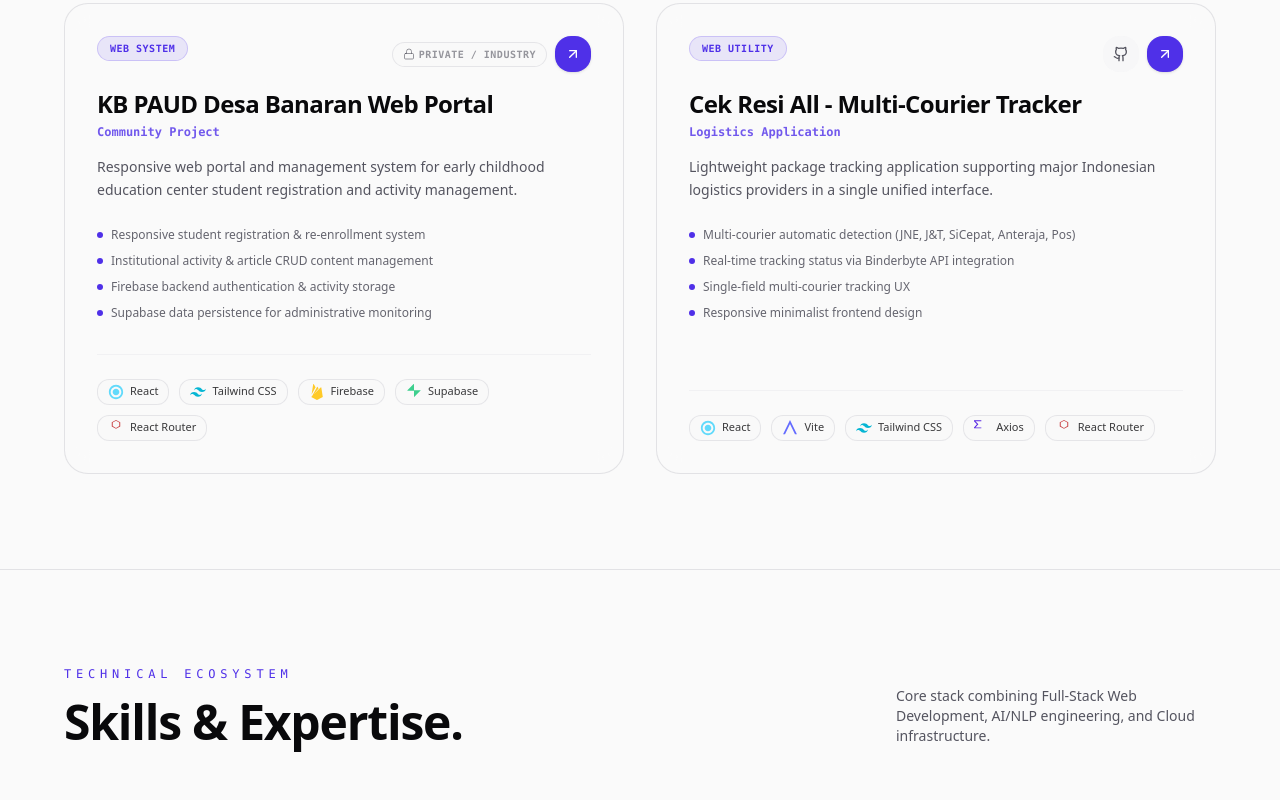
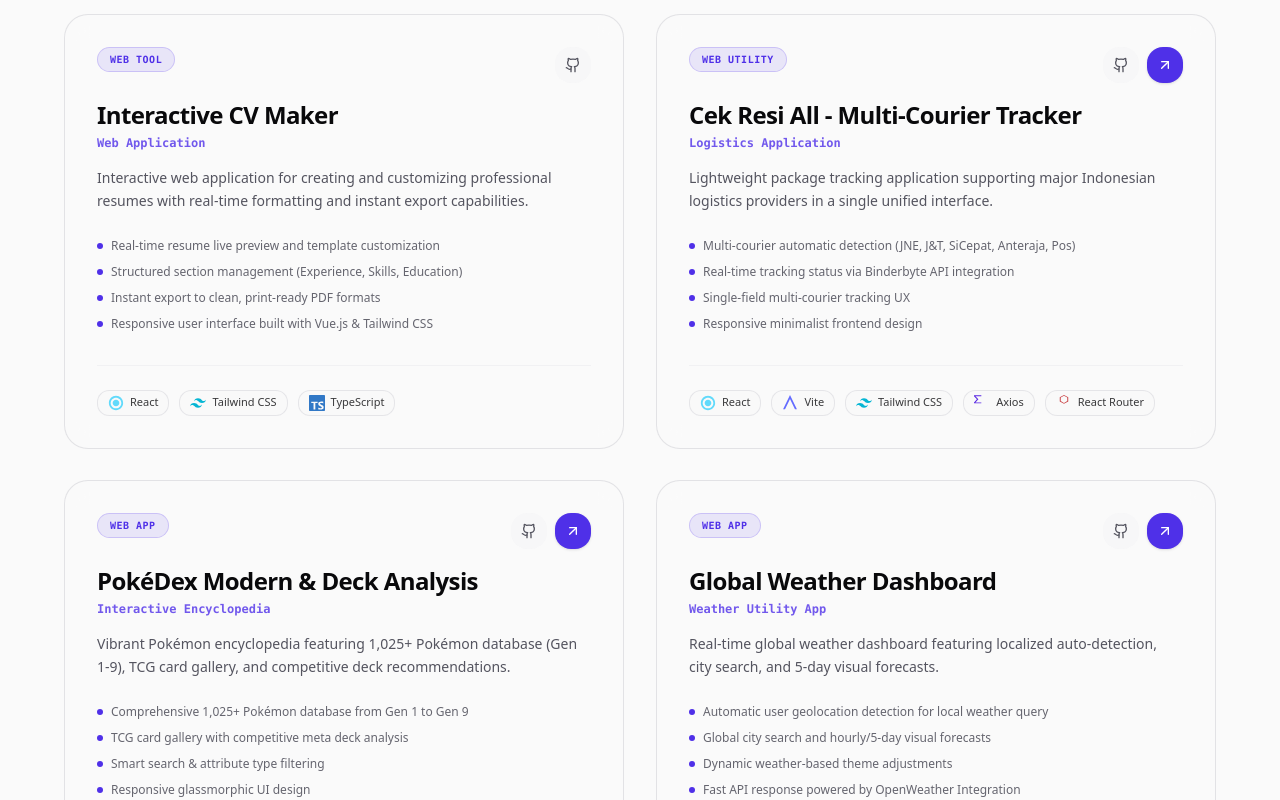
Before and after one commit to Ilhamaji/Ilhamaji.github.io, a Next.js app: page / in a window 1280 px wide. Shown: the part 4100-4900 px from the top of the page. Built offline with nearby package versions, Linux system fonts and the light colour scheme.

Commit message:
feat: add all GitHub projects with repository and live demo links

```diff
--- a/components/project-minimal.tsx
+++ b/components/project-minimal.tsx
@@ -33,7 +33,7 @@
       "Maintained accurate real-time data flow across the entire platform"
     ],
     tech: ["Laravel", "PHP", "MySQL", "Tailwind CSS", "Excel"],
-    github: null,
+    github: "https://github.com/Ilhamaji/academy-dashboard",
     demo: null,
     isFeatured: true,
     tag: "Institutional Platform"
@@ -66,9 +66,73 @@
     ],
     tech: ["Node.js", "Discord.js", "Groq", "OpenAI", "Gemini API", "FFmpeg"],
     github: "https://github.com/Ilhamaji/ai-bot",
-    demo: "https://discord.com/oauth2/authorize?client_id=1308770920562823228",
+    demo: "https://ai-bot-seven-puce.vercel.app",
     isFeatured: false,
     tag: "Open Source AI"
+  },
+  {
+    title: "Interactive CV Maker",
+    subtitle: "Web Application",
+    description: "Interactive web application for creating and customizing professional resumes with real-time formatting and instant export capabilities.",
+    features: [
+      "Real-time resume live preview and template customization",
+      "Structured section management (Experience, Skills, Education)",
+      "Instant export to clean, print-ready PDF formats",
+      "Responsive user interface built with Vue.js & Tailwind CSS"
+    ],
+    tech: ["React", "Tailwind CSS", "TypeScript"],
+    github: "https://github.com/Ilhamaji/cvmaker",
+    demo: null,
+    isFeatured: false,
+    tag: "Web Tool"
+  },
+  {
+    title: "Cek Resi All - Multi-Courier Tracker",
+    subtitle: "Logistics Application",
+    description: "Lightweight package tracking application supporting major Indonesian logistics providers in a single unified interface.",
+    features: [
+      "Multi-courier automatic detection (JNE, J&T, SiCepat, Anteraja, Pos)",
+      "Real-time tracking status via Binderbyte API integration",
+      "Single-field multi-courier tracking UX",
+      "Responsive minimalist frontend design"
+    ],
+    tech: ["React", "Vite", "Tailwind CSS", "Axios", "React Router"],
+    github: "https://github.com/Ilhamaji/cek-resi-all",
+    demo: "https://ilhamaji.github.io/cek-resi-all",
+    isFeatured: false,
+    tag: "Web Utility"
+  },
+  {
+    title: "PokéDex Modern & Deck Analysis",
+    subtitle: "Interactive Encyclopedia",
+    description: "Vibrant Pokémon encyclopedia featuring 1,025+ Pokémon database (Gen 1-9), TCG card gallery, and competitive deck recommendations.",
+    features: [
+      "Comprehensive 1,025+ Pokémon database from Gen 1 to Gen 9",
+      "TCG card gallery with competitive meta deck analysis",
+      "Smart search & attribute type filtering",
+      "Responsive glassmorphic UI design"
+    ],
+    tech: ["React", "Vite", "Tailwind CSS", "Axios", "PokéAPI"],
+    github: "https://github.com/Ilhamaji/pokedex",
+    demo: "https://ilhamaji.github.io/pokedex",
+    isFeatured: false,
+    tag: "Web App"
+  },
+  {
+    title: "Global Weather Dashboard",
+    subtitle: "Weather Utility App",
+    description: "Real-time global weather dashboard featuring localized auto-detection, city search, and 5-day visual forecasts.",
+    features: [
+      "Automatic user geolocation detection for local weather query",
+      "Global city search and hourly/5-day visual forecasts",
+      "Dynamic weather-based theme adjustments",
+      "Fast API response powered by OpenWeather Integration"
+    ],
+    tech: ["React", "Vite", "Tailwind CSS", "OpenWeather", "Axios"],
+    github: "https://github.com/Ilhamaji/weather-app",
+    demo: "https://ilhamaji.github.io/weather-app",
+    isFeatured: false,
+    tag: "Web App"
   },
   {
     title: "KB PAUD Desa Banaran Web Portal",
@@ -85,22 +149,6 @@
     demo: "https://paud-banaran.web.app",
     isFeatured: false,
     tag: "Web System"
-  },
-  {
-    title: "Cek Resi All - Multi-Courier Tracker",
-    subtitle: "Logistics Application",
-    description: "Lightweight package tracking application supporting major Indonesian logistics providers in a single unified interface.",
-    features: [
-      "Multi-courier automatic detection (JNE, J&T, SiCepat, Anteraja, Pos)",
-      "Real-time tracking status via Binderbyte API integration",
-      "Single-field multi-courier tracking UX",
-      "Responsive minimalist frontend design"
-    ],
-    tech: ["React", "Vite", "Tailwind CSS", "Axios", "React Router"],
-    github: "https://github.com/Ilhamaji/cek-resi-all",
-    demo: "https://ilhamaji.github.io/cek-resi-all",
-    isFeatured: false,
-    tag: "Web Utility"
   }
 ];
 
```
